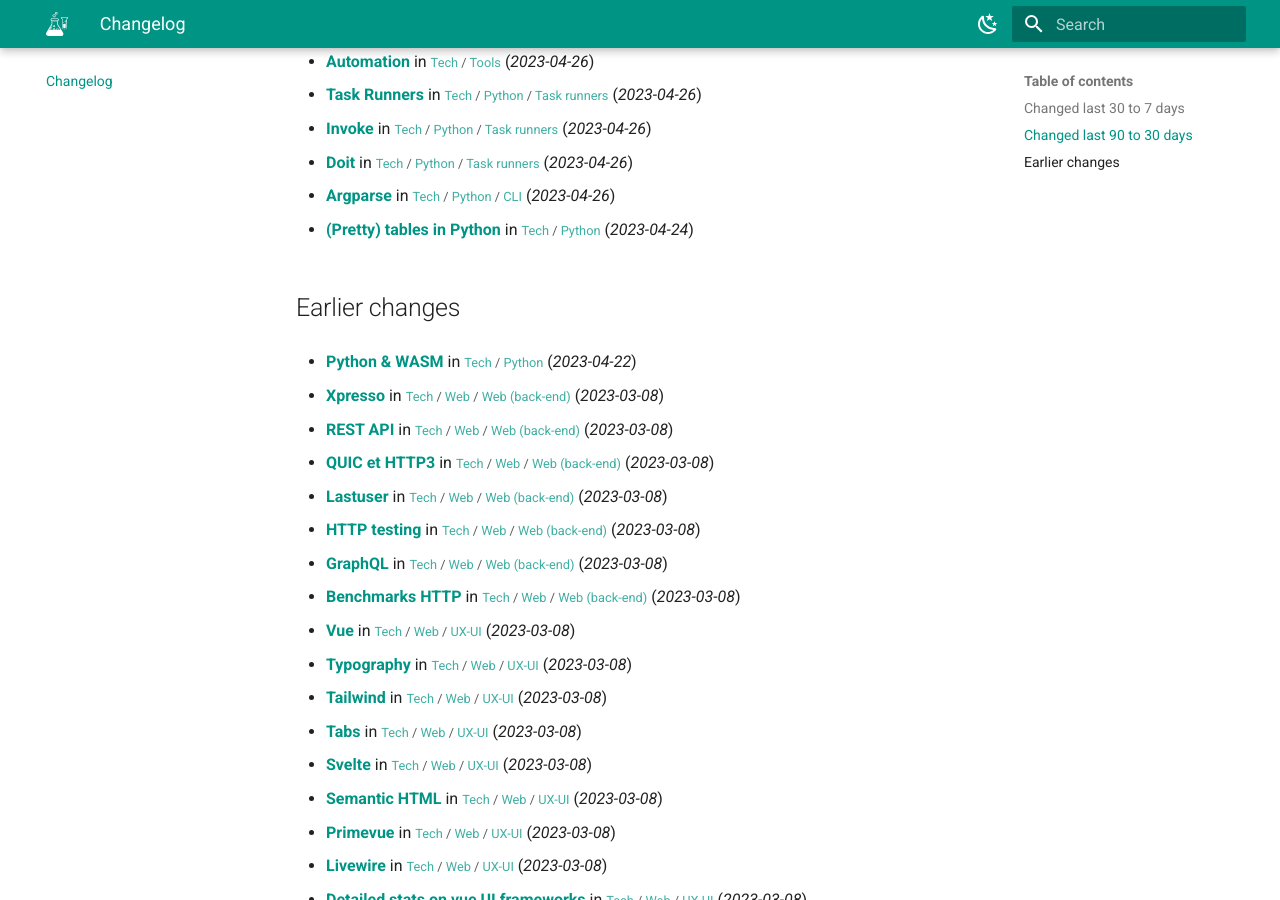
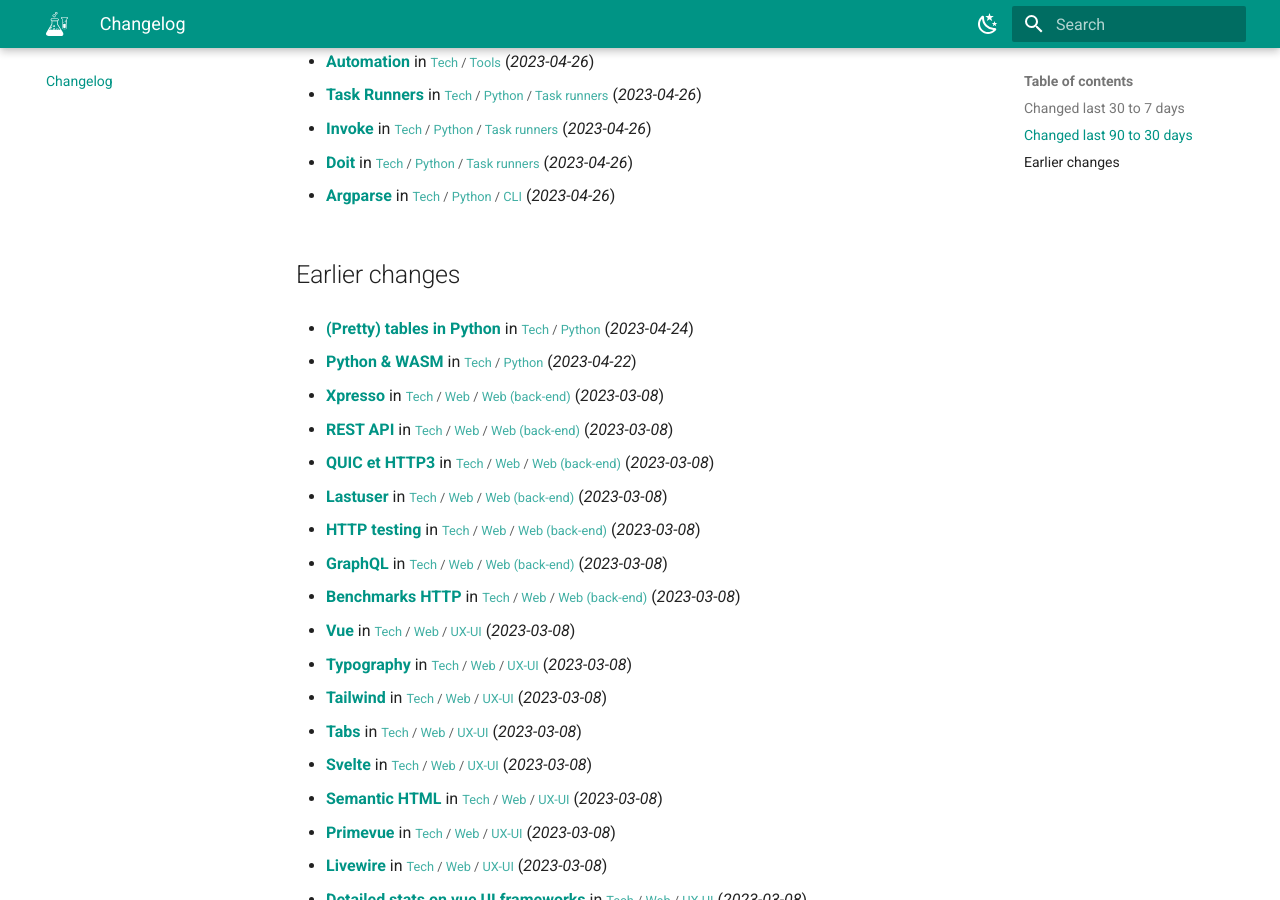
Before and after one commit to abilian/lab.abilian.com, an MkDocs documentation site: the page built from docs/changelog.md, in a window 1280 px wide and 900 px high, scrolled down 4856 px. Built offline with MkDocs 1.6.1 and Material for MkDocs 9.7.7, drawn with Linux system fonts in a browser that asks for light colours; comment, search, counter and statistics services are not loaded.

Commit message:
Update content

```diff
--- a/docs/changelog.md
+++ b/docs/changelog.md
@@ -282,11 +282,11 @@
 
 - **[Argparse](/Tech/Python/CLI/Argparse/)** in <small>[Tech](/Tech/00 Technology/) / [Python](/Tech/Python/(Pretty) tables in Python/) / [CLI](/Tech/Python/CLI/Argparse/)</small> (*2023-04-26*)
 
-- **[(Pretty) tables in Python](/Tech/Python/(Pretty) tables in Python/)** in <small>[Tech](/Tech/00 Technology/) / [Python](/Tech/Python/(Pretty) tables in Python/)</small> (*2023-04-24*)
-
 
 
 ## Earlier changes
+
+- **[(Pretty) tables in Python](/Tech/Python/(Pretty) tables in Python/)** in <small>[Tech](/Tech/00 Technology/) / [Python](/Tech/Python/(Pretty) tables in Python/)</small> (*2023-04-24*)
 
 - **[Python & WASM](/Tech/Python/Python & WASM/)** in <small>[Tech](/Tech/00 Technology/) / [Python](/Tech/Python/(Pretty) tables in Python/)</small> (*2023-04-22*)
 
```
